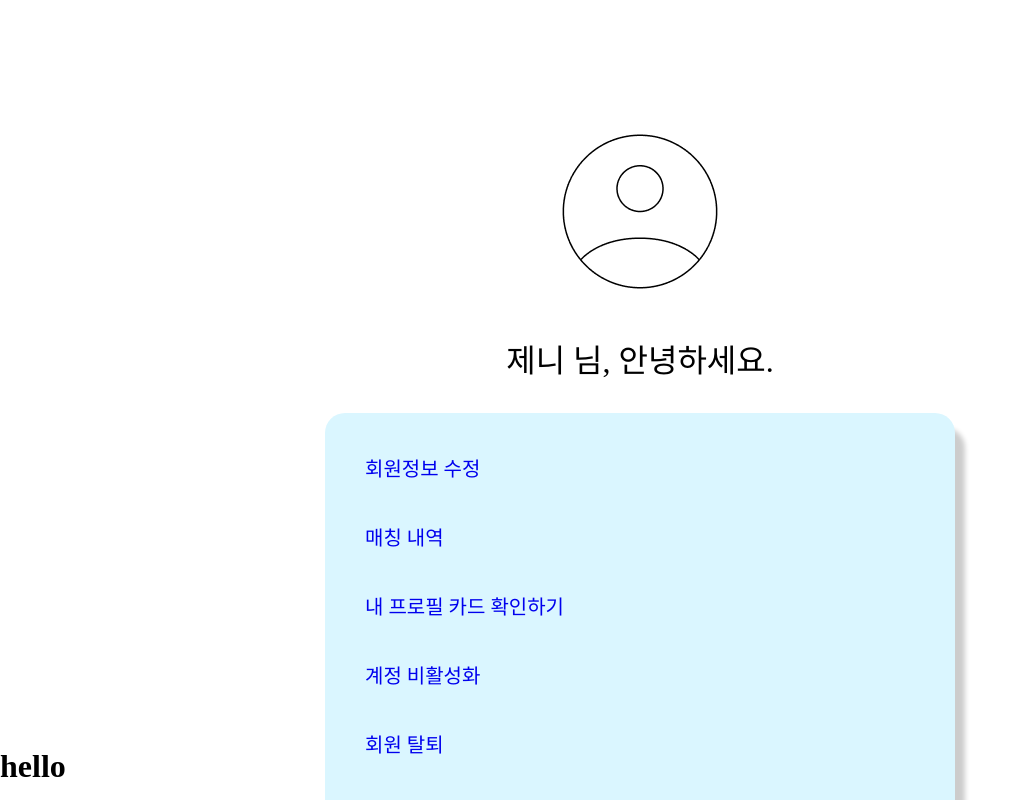
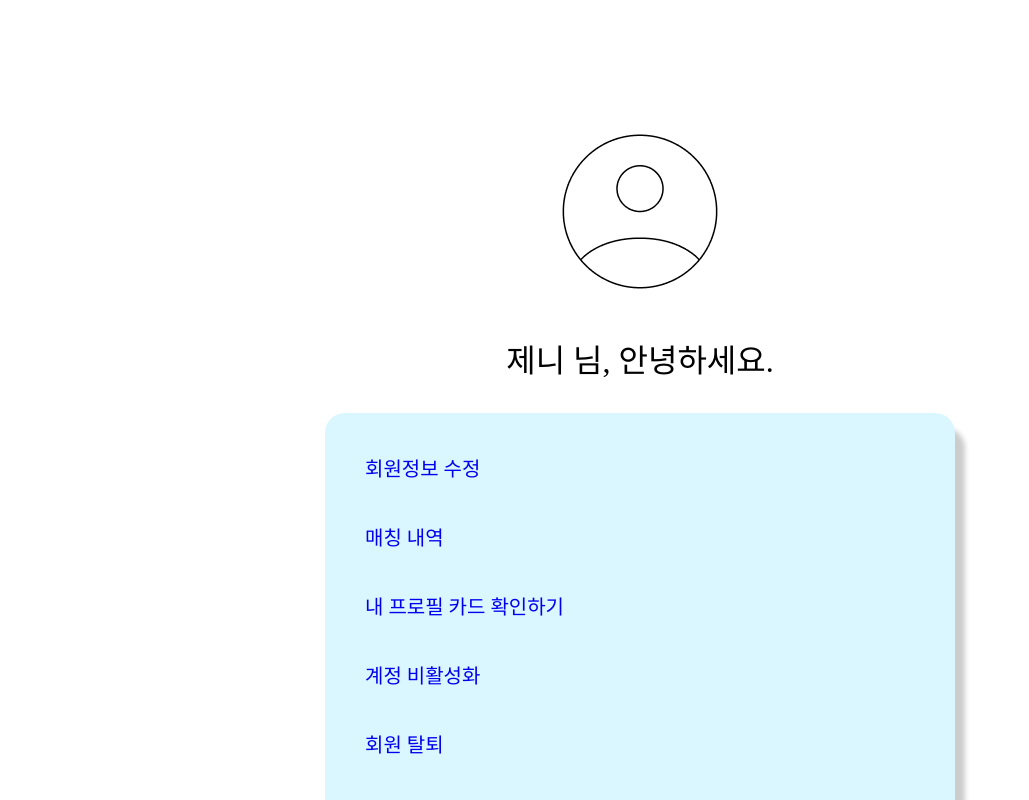
Before and after one commit to Friend-FE/FE, a React (Create React App) app: page /MyPage in a window 1280 px wide. Shown: the part 300-1100 px from the top of the page, without its empty margins (0-1029 px from the left). Built offline with nearby package versions, Linux system fonts and the light colour scheme; a web font is replaced by a local one.

Commit message:
styled-components 수정

```diff
--- a/src/App.js
+++ b/src/App.js
@@ -21,7 +21,6 @@ const App = ()=>{
 				<Route path="/MyPage/ProfileCard" element={<ProfileCard/>}/>
 			</Routes>
 		</BrowserRouter>
-		<h1>hello</h1>
 	  </div>
 	);
   }
--- a/src/components/MyPage.jsx
+++ b/src/components/MyPage.jsx
@@ -20,7 +20,7 @@ export const TotalDiv = styled.div`
   display: flex;
   flex-direction: column;
   align-items: center;
-  min-height: 100vh;
+  /* min-height: 100vh; */
 
   position: relative;
   top: 420px;
--- a/src/components/MyPage_Component/ProfileCard.jsx
+++ b/src/components/MyPage_Component/ProfileCard.jsx
@@ -14,7 +14,7 @@ export default function Profile_card() {
 
   const SectionDiv = styled.div`
     text-align: center;
-    min-height: 100vh;
+    /* min-height: 100vh; */
 
     width: 630px;
     height: 897px;
```
